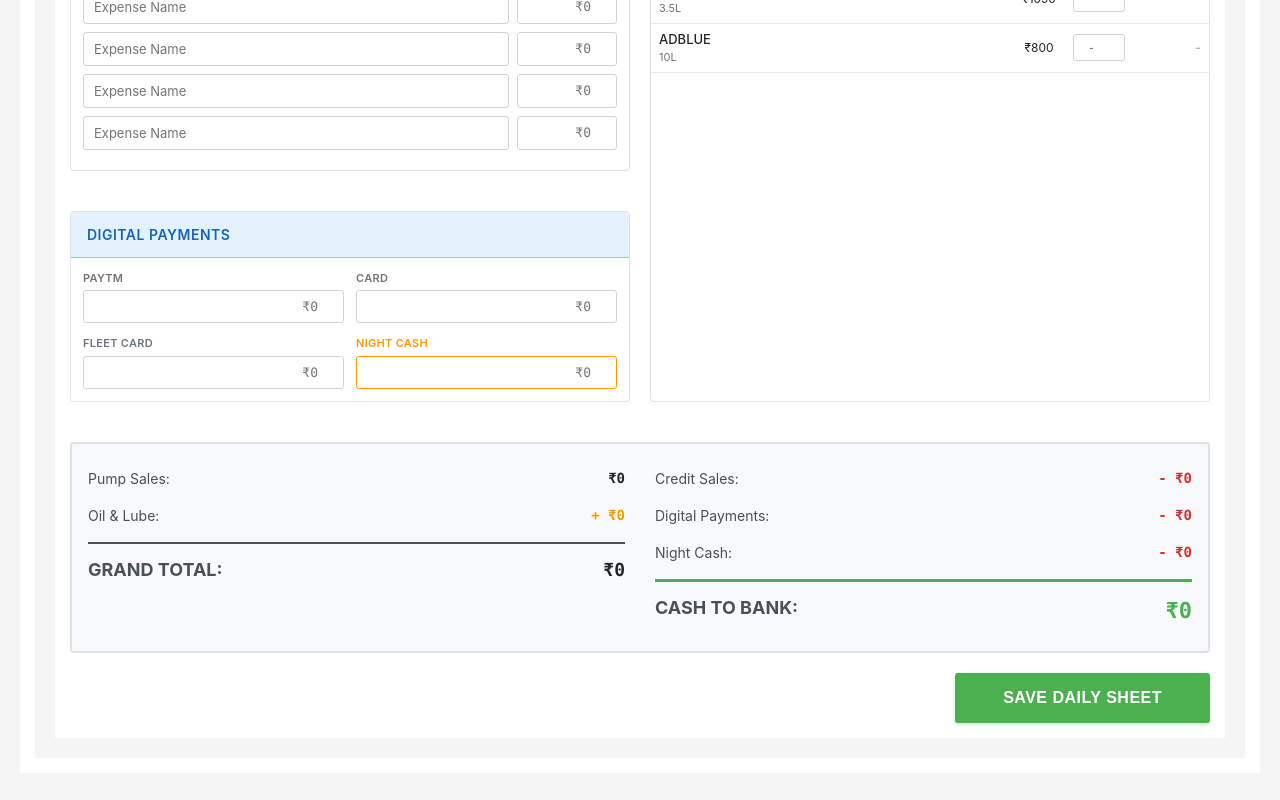
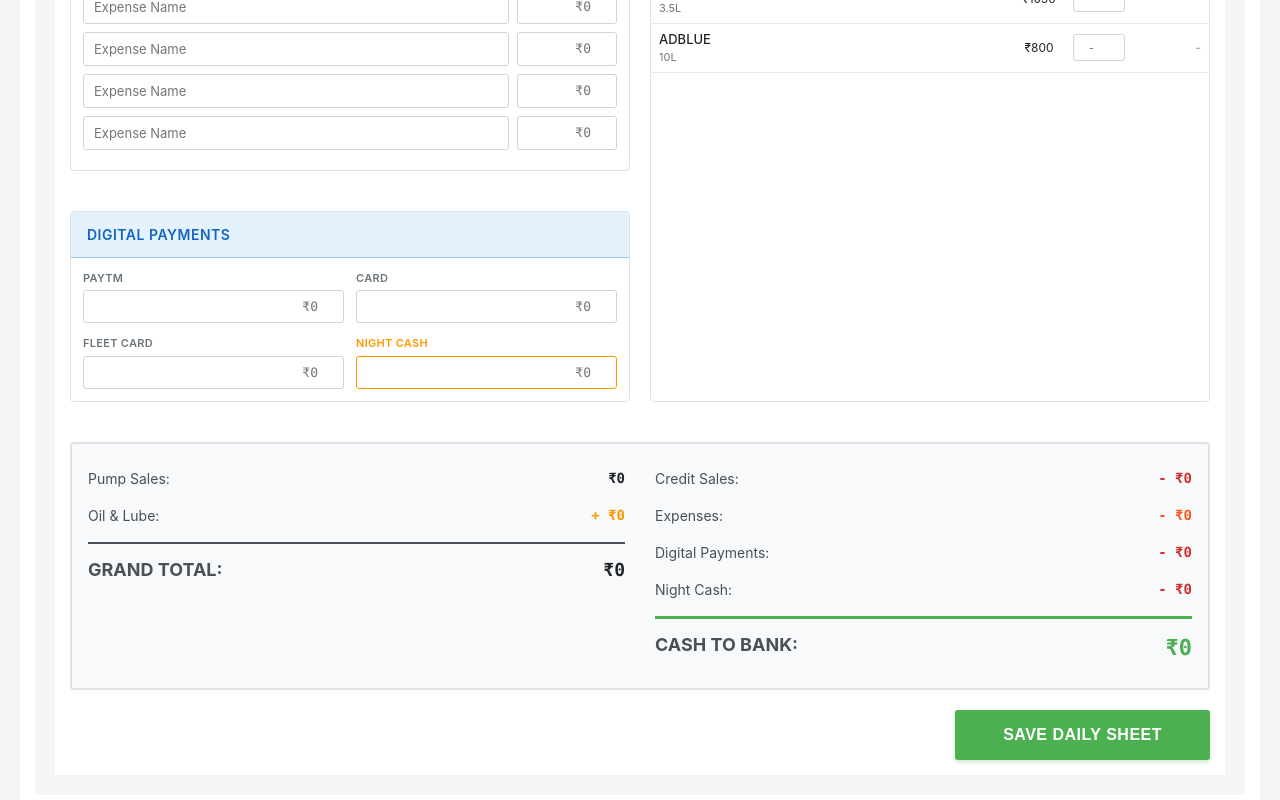
Before and after one commit to Sanjaydcae/Petrolpump, a Next.js app: page /sale in a window 1280 px wide. Shown: the part 1632-2432 px from the top of the page. Built offline with nearby package versions, Linux system fonts and the light colour scheme; sample sign-in values are in the browser's storage.

Commit message:
Add expenses to daily sheet summary and include in Cash to Bank calculation

```diff
--- a/components/SaleForm.tsx
+++ b/components/SaleForm.tsx
@@ -271,7 +271,7 @@ export default function SaleForm({ pumpId = 1 }: { pumpId?: number }) {
     const totalCardPaytm = (parseFloat(paytm) || 0) + (parseFloat(card) || 0) + (parseFloat(fleatCard) || 0);
     const totalNightCash = parseFloat(nightCash) || 0;
     const grandTotal = totalNozzleSales + totalOilLube;
-    const totalToBank = grandTotal - (totalCardPaytm + totalCreditSales + totalNightCash);
+    const totalToBank = grandTotal - (totalCardPaytm + totalCreditSales + totalExpenses + totalNightCash);
 
     async function handleSubmit(e: React.FormEvent) {
         e.preventDefault();
@@ -582,6 +582,10 @@ export default function SaleForm({ pumpId = 1 }: { pumpId?: number }) {
                                 <span className="pos-summary-value" style={{ color: '#d32f2f' }}>- ₹{totalCreditSales.toLocaleString('en-IN')}</span>
                             </div>
                             <div className="pos-summary-row">
+                                <span className="pos-summary-label">Expenses:</span>
+                                <span className="pos-summary-value" style={{ color: '#ff5722' }}>- ₹{totalExpenses.toLocaleString('en-IN')}</span>
+                            </div>
+                            <div className="pos-summary-row">
                                 <span className="pos-summary-label">Digital Payments:</span>
                                 <span className="pos-summary-value" style={{ color: '#d32f2f' }}>- ₹{totalCardPaytm.toLocaleString('en-IN')}</span>
                             </div>
```
